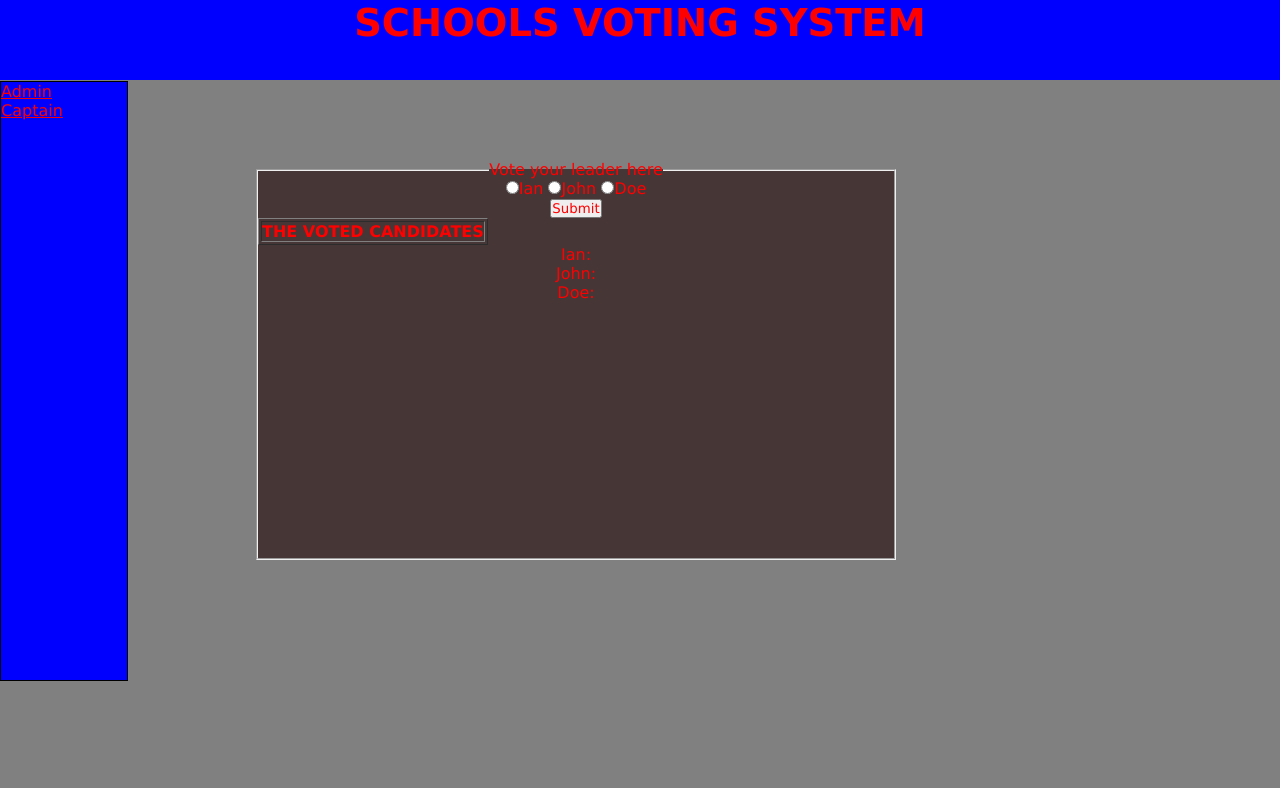
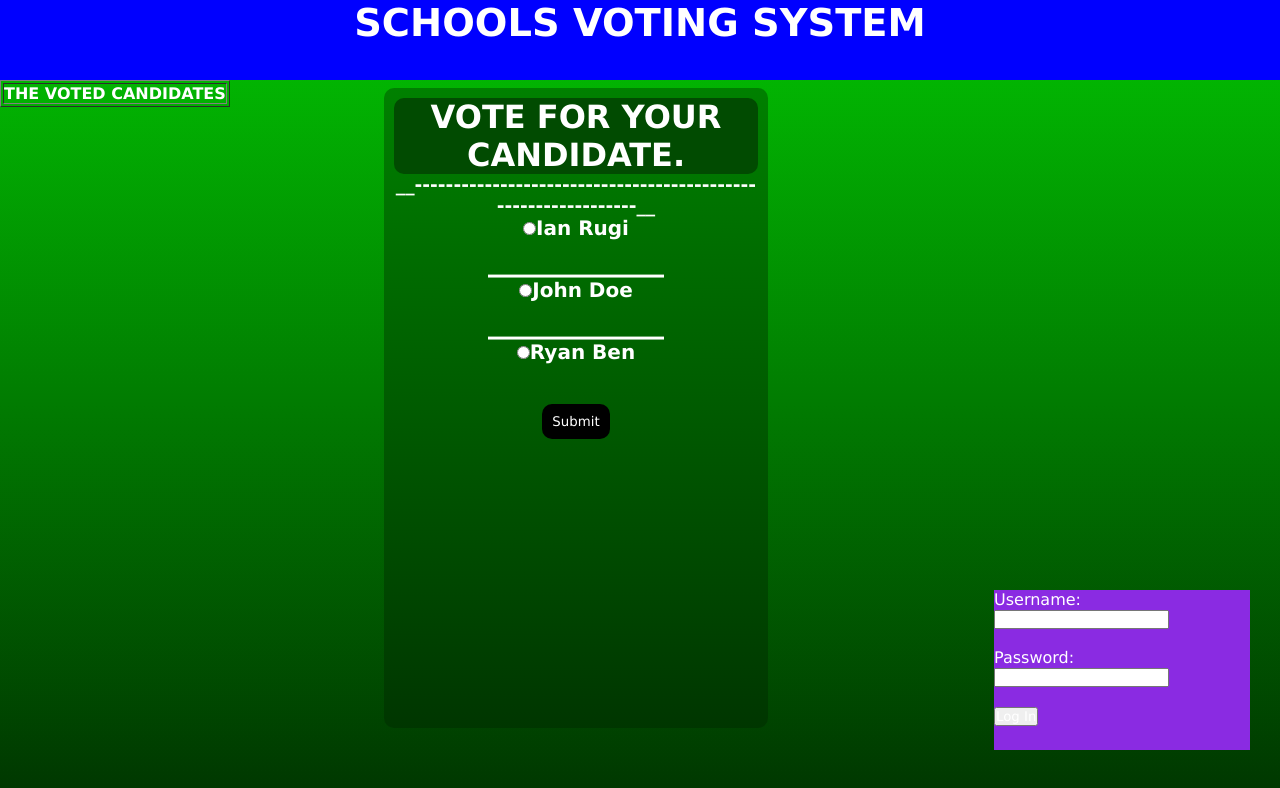
Before and after one commit to ianojr/online-voting-system, a plain HTML site: page index.html in a window 1280 px wide. Drawn offline with Linux system fonts and the light colour scheme.

Commit message:
update 1.3

```diff
--- a/index.css
+++ b/index.css
@@ -2,11 +2,15 @@
     margin: 0;
     padding: 0;
     box-sizing: border-box;
-    color: red;
+    color: white;
     font-family: 'Lucida Sans', 'Lucida Sans Regular', 'Lucida Grande', 'Lucida Sans Unicode', Geneva, Verdana, sans-serif;
 }
 body{
-    background-color: grey;
+    background:linear-gradient(to bottom, rgb(2, 194, 2), rgb(0, 54, 0));
+    background-size: cover;
+    background-repeat: no-repeat;
+    width: 100%;
+    height: 100vh;
 }
 .intro{
     width: 100%;
@@ -15,25 +19,54 @@ body{
     text-align: center;
     font-size: larger;
 }
-.headings{
-    width: 10vw;
-    height: 600px;
-    background-color: blue;
+.candidates{
+    width: 30vw;
+    height: 80vh;
+    background: linear-gradient(to bottom, green, rgb(0, 54, 0));
+    border: none;
+    border-radius: 10px;
     position: absolute;
-    top: 10.1vh;
-    border: solid 1px black;
-}
-.candidates{
-    width: 50vw;
-    height: 50vh;
-    background-color: rgb(70, 54, 54);
-    position: absolute;
-    left: 20%;
-    top: 20%;
+    left: 30%;
+    top: 11%;
     text-align: center;
+    padding: 10px;
 }
 .submit{
     width: 40px;
     height: 20px;
     background-color: black;
 }
+.answers{
+    width: 20vw;
+    height: 20vh;
+    position: absolute;
+    bottom: 50px;
+    right: 30px;
+    background-color: blueviolet;
+}
+.login-form{
+    width: 20vw;
+    height: 20vh;
+    position: absolute;
+    bottom: 50px;
+    right: 30px;
+    background-color: blueviolet;
+}
+.head{
+    background-color: rgb(1, 75, 1);
+    text-transform: uppercase;
+    border-radius: 10px;
+}
+.candidate{
+    margin-top: 20px;
+    font-size: 20px;
+    margin-top: 10%;
+    font-weight: bolder;
+}
+.button{
+    background-color: black;
+    border: none;
+    padding: 10px;
+    border-radius: 10px;
+    margin: 40px;
+}
--- a/index.html
+++ b/index.html
@@ -12,38 +12,45 @@
     <div class="intro">
         <h1>SCHOOLS VOTING SYSTEM</h1>
     </div>
-    <div class="headings">
-        <a href="admin.html" target="_blank">Admin</a>
-        <br>
-        <a href="#captains">Captain</a>
-    </div>
     <form id="my_form" action="">
         <fieldset class="candidates">
-            <legend>Vote your leader here</legend>
-            <label for="ian"><input type="radio" id="ian" name="candidate" value="ian">Ian</label>
-            <label for="john"><input type="radio" id="john" name="candidate" value="john">John</label>
-            <label for="doe"><input type="radio" id="doe" name="candidate" value="doe">Doe</label>
+            <h1 class="head"><b>Vote for your candidate.</b></h1>
+            <h3>__--------------------------------------------------------------__</h3>
+            <label for="ian"><input type="radio" id="ian" name="candidate" value="ian"><span class="candidate">Ian Rugi</span></label>
             <br>
-            <button id="submit" onclick="display_ans">Submit</button>
+            <h1>___________</h1>
+            <label for="john"><input type="radio" id="john" name="candidate" value="john"><span class="candidate">John Doe</span></label>
+            <br>
+            <h1>___________</h1>
+            <label class="candidate3" for="doe"><input type="radio" id="doe" name="candidate" value="doe"><span class="candidate">Ryan Ben</span></label>
+            <br>
+            <button class="button" id="submit" onclick="display_ans">Submit</button>
             <h1 id="ans"></h1>
 
-            <table border="1" id="datatable">
-                <thead>
-                    <tr>
-                        <th>THE VOTED CANDIDATES</th>
-                        <!-- <th>Last Name</th>
-                        <th>Email</th> -->
-                    </tr>
-                </thead>
-            </table>
-            <div id="answers" action="admin-accepted.html">
-                <label for="counted1">Ian: <h3 id="counted1"></h3></label>
-                <label for="counted2">John: <h3 id="counted2"></h3></label>
-                <label for="counted3">Doe: <h3 id="counted3"></h3></label>
-            </div>
         </fieldset>
     </form>
+    <table border="1" id="datatable" aria-disabled="true">
+        <thead>
+            <tr>
+                <th>THE VOTED CANDIDATES</th>
+            </tr>
+        </thead>
+    </table>
 
+    <div class="answers" id="answers" style="display: none;">
+        <label for="counted1">Ian Rugi: <h3 id="counted1"></h3></label>
+        <label for="counted2">John Doe: <h3 id="counted2"></h3></label>
+        <label for="counted3">Ryan Ben: <h3 id="counted3"></h3></label>
+    </div>
+    <div class="login-form" id="login-form">
+        <form id="login-form">
+            <label for="username">Username:</label>
+            <input type="text" id="username" name="username"><br><br>
+            <label for="password">Password:</label>
+            <input type="password" id="password" name="password"><br><br>
+            <button type="submit">Log In</button>
+        </form>
+    </div>
     <script>
         // document.getElementById("my_form").addEventListener("submit", display_ans, function (e) {
         //     e.preventDefault()
@@ -114,8 +121,26 @@
             } else {
                 alert("Please select a candidate")
             }
+        });
 
 
+        const protectedContent = document.getElementById("answers");
+        const loginForm = document.getElementById("login-form");
+
+        loginForm.addEventListener("submit", (event) => {
+            event.preventDefault(); // Prevent form submission
+
+            // Simulate a login check (replace with actual authentication logic)
+            const username = document.getElementById("username").value;
+            const password = document.getElementById("password").value;
+
+            if (username === "ian" && password === "iano") {
+                protectedContent.style.display = "block";
+                loginForm.style.display = "none"; // Hide the login form after successful login
+            } else {
+                alert("Invalid username or password");
+            }
+            form.reset()
         });
     </script>
 </body>
```
Also changed, not shown: background.png (added), 1 other file.
